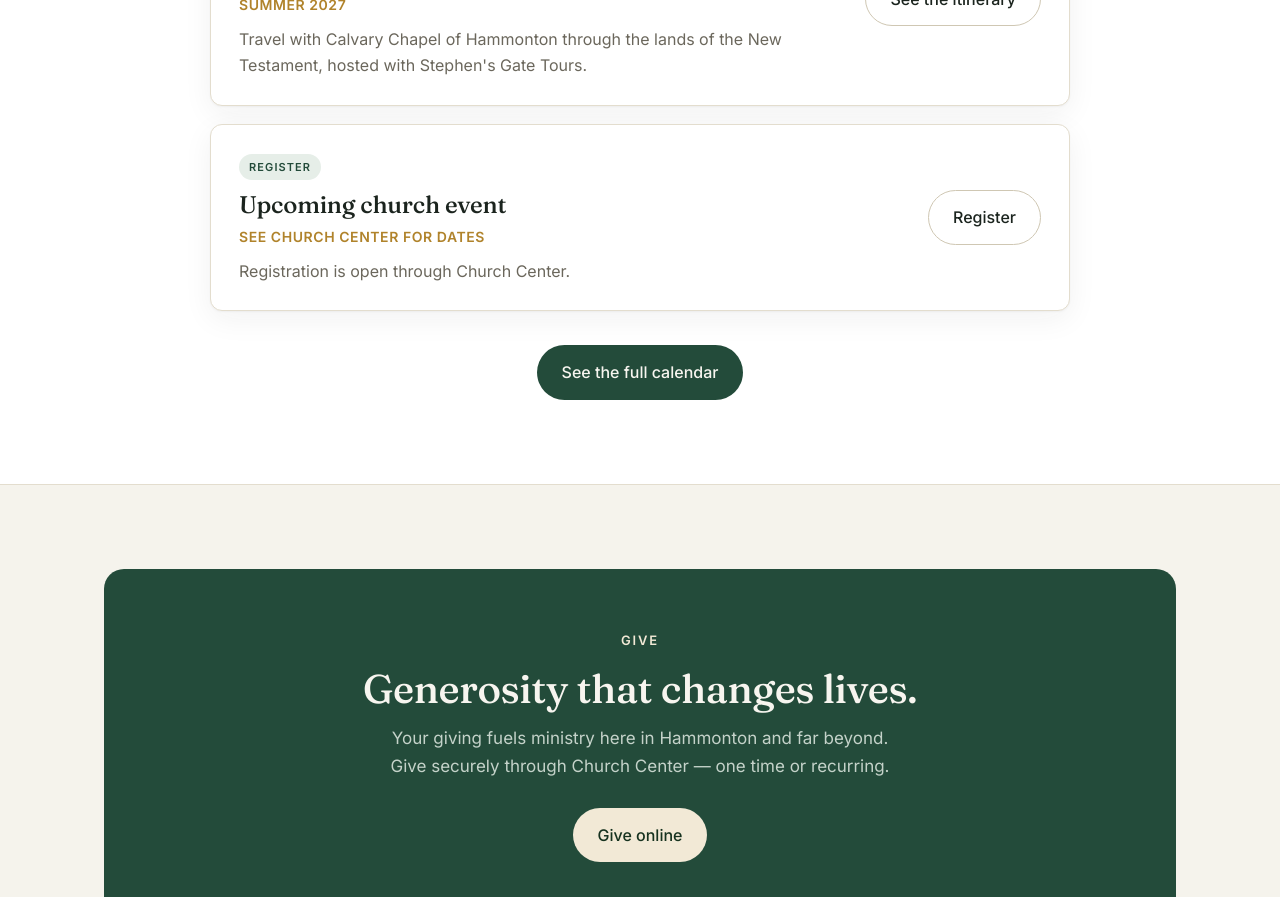
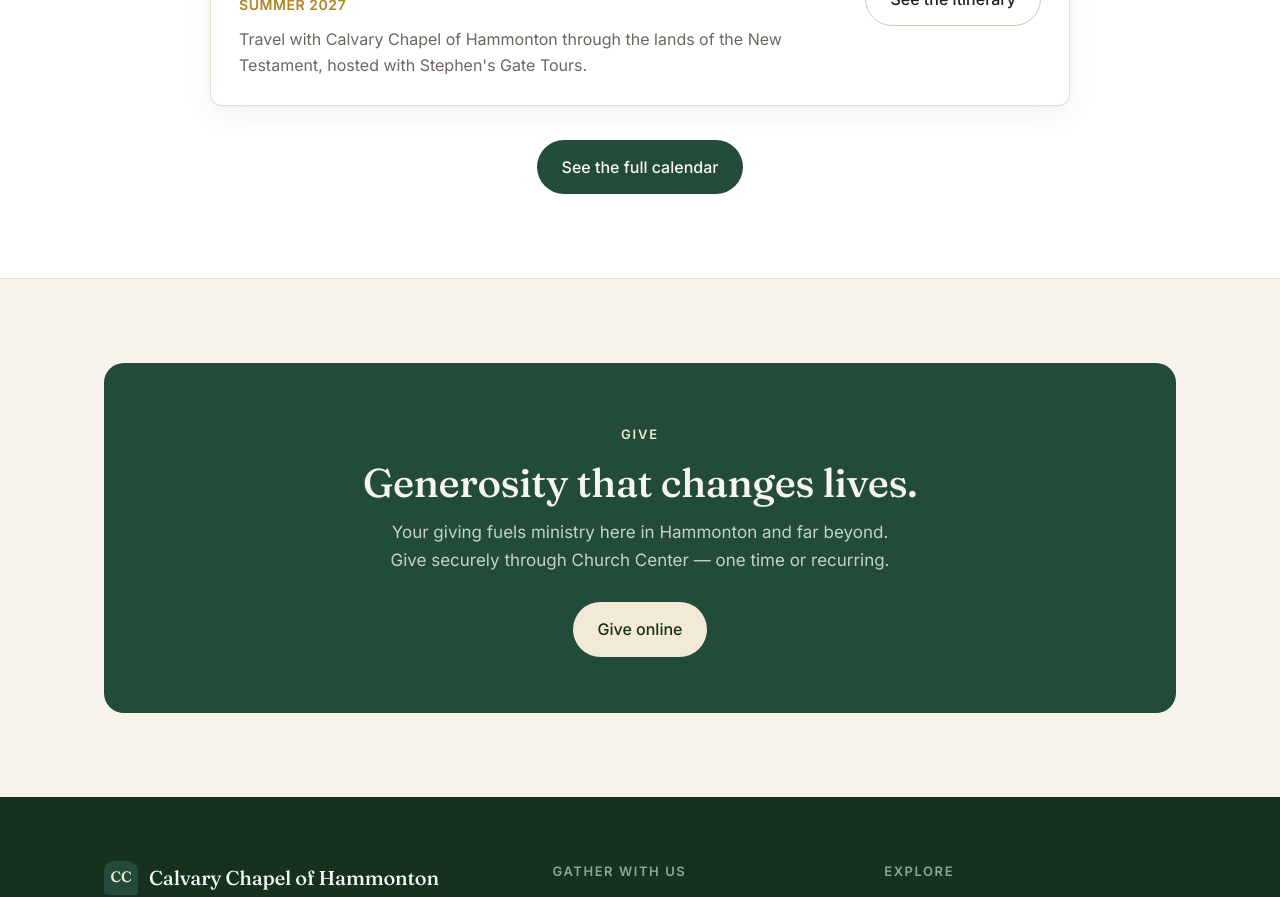
Before and after one commit to KnappBuiltMachines/CalvaryChurch, a Next.js app: page / in a window 1280 px wide. Shown: the part 3940-4837 px from the top of the page. Built offline with nearby package versions, Linux system fonts and the light colour scheme.

Commit message:
Refactor Church Center URL handling

```diff
--- a/app/site.js
+++ b/app/site.js
@@ -33,7 +33,8 @@ export const site = {
 // --- Church Center (Planning Center) --------------------------------------
 // These handle giving, forms, registrations, groups, and check-in.
 // The site links directly to them rather than rebuilding them.
-const CC = "https://cchammonton.churchcenter.com";
+export const CHURCH_CENTER_BASE = "https://cchammonton.churchcenter.com";
+const CC = CHURCH_CENTER_BASE;
 
 export const churchCenter = {
   home: `${CC}/pages/home`,
@@ -47,11 +48,49 @@ export const churchCenter = {
     children: `${CC}/people/forms/517537`,      // Children's Ministry
     contact: `${CC}/people/forms/554231`,       // CONFIRM what this form is
   },
-  registrations: {
-    eventA: `${CC}/registrations/events/3532994`, // CONFIRM name
-    eventB: `${CC}/registrations/events/3653618`, // CONFIRM name
+  registrationsIndex: `${CC}/registrations/events`,
+};
+
+// =============================================================================
+//  ★ OPEN REGISTRATIONS — edit this list when sign-ups change
+// =============================================================================
+//  These cards show on the homepage and on /events.
+//
+//  TO ADD an event:     copy a block below, change the fields, commit.
+//  TO REMOVE an event:  delete its block (or set  open: false  to gray it out).
+//  TO REORDER:          drag blocks up or down. Top of list shows first.
+//
+//  href — Open the event in Church Center and copy the address bar URL.
+//         It looks like:  .../registrations/events/3532994
+//         If you don't have the direct link yet, leave the default below and
+//         it will point at the full registrations list. Nothing breaks.
+//
+//  Commit to `main` and Vercel redeploys in about a minute.
+// =============================================================================
+
+export const registrations = [
+  {
+    title: "Summer Bible Club 2026",
+    when: "Summer 2026",
+    blurb: "A week of Bible stories, games, and friendship for kids across Hammonton.",
+    href: `${CC}/registrations/events`,   // ← paste the direct event URL here
+    open: true,
   },
-};
+  {
+    title: "VBS 2026 \u2014 Wonder Junction",
+    when: "Summer 2026",
+    blurb: "Vacation Bible School: music, crafts, and discovering the wonder of God's Word.",
+    href: `${CC}/registrations/events`,   // ← paste the direct event URL here
+    open: true,
+  },
+  {
+    title: "AWANA 2026\u20132027",
+    when: "School year 2026\u20132027",
+    blurb: "Weekly clubs where kids memorize Scripture, play hard, and grow in faith.",
+    href: `${CC}/registrations/events`,   // ← paste the direct event URL here
+    open: true,
+  },
+];
 
 // --- Social ---------------------------------------------------------------
 export const social = {
@@ -85,14 +124,6 @@ export const events = [
     cta: "See the itinerary",
     tag: "Travel",
   },
-  {
-    title: "Upcoming church event",              // CONFIRM name
-    when: "See Church Center for dates",
-    blurb: "Registration is open through Church Center.",
-    href: churchCenter.registrations.eventA,
-    cta: "Register",
-    tag: "Register",
-  },
 ];
 
 // --- Latest message (edit weekly, or wire to YouTube later) ---------------
```
